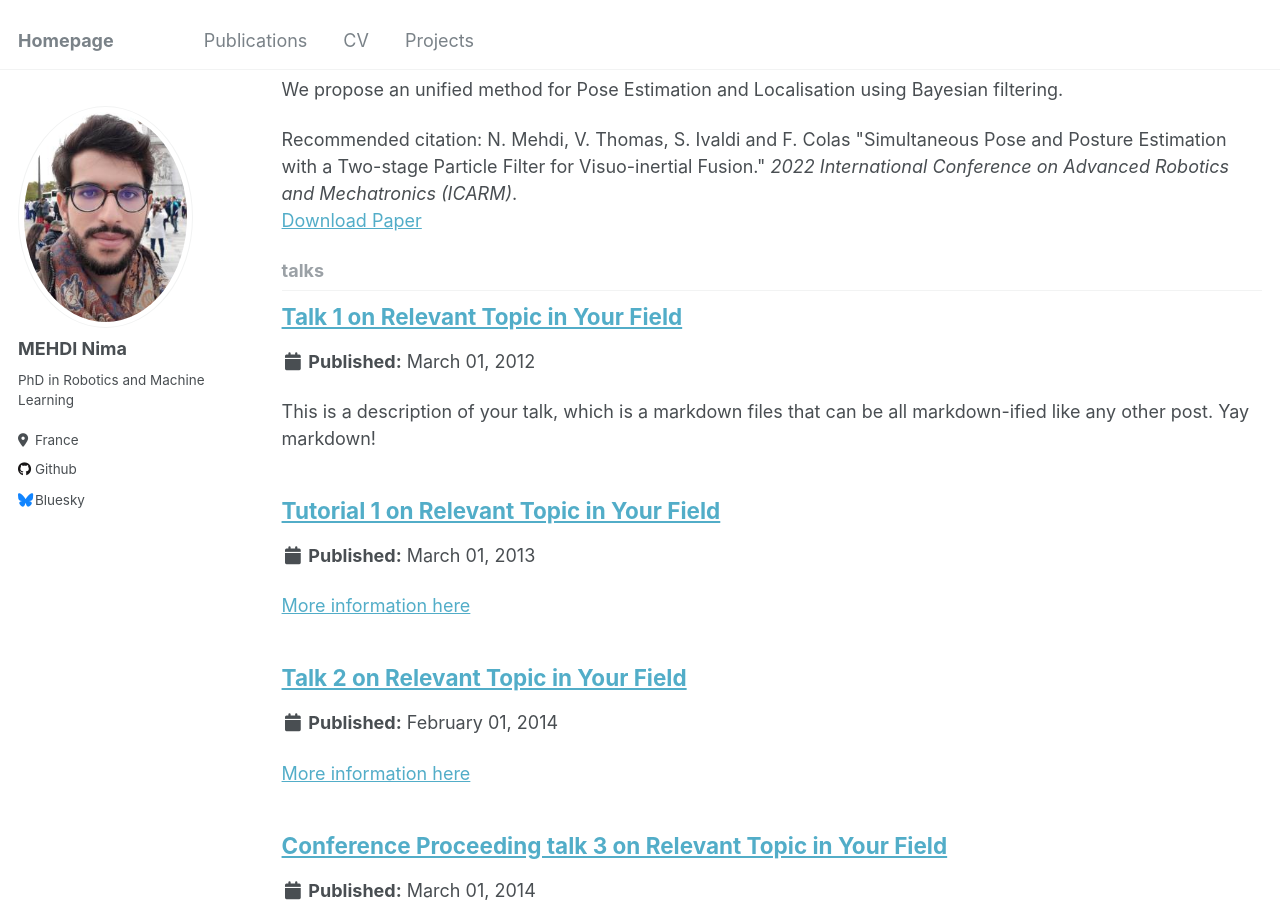
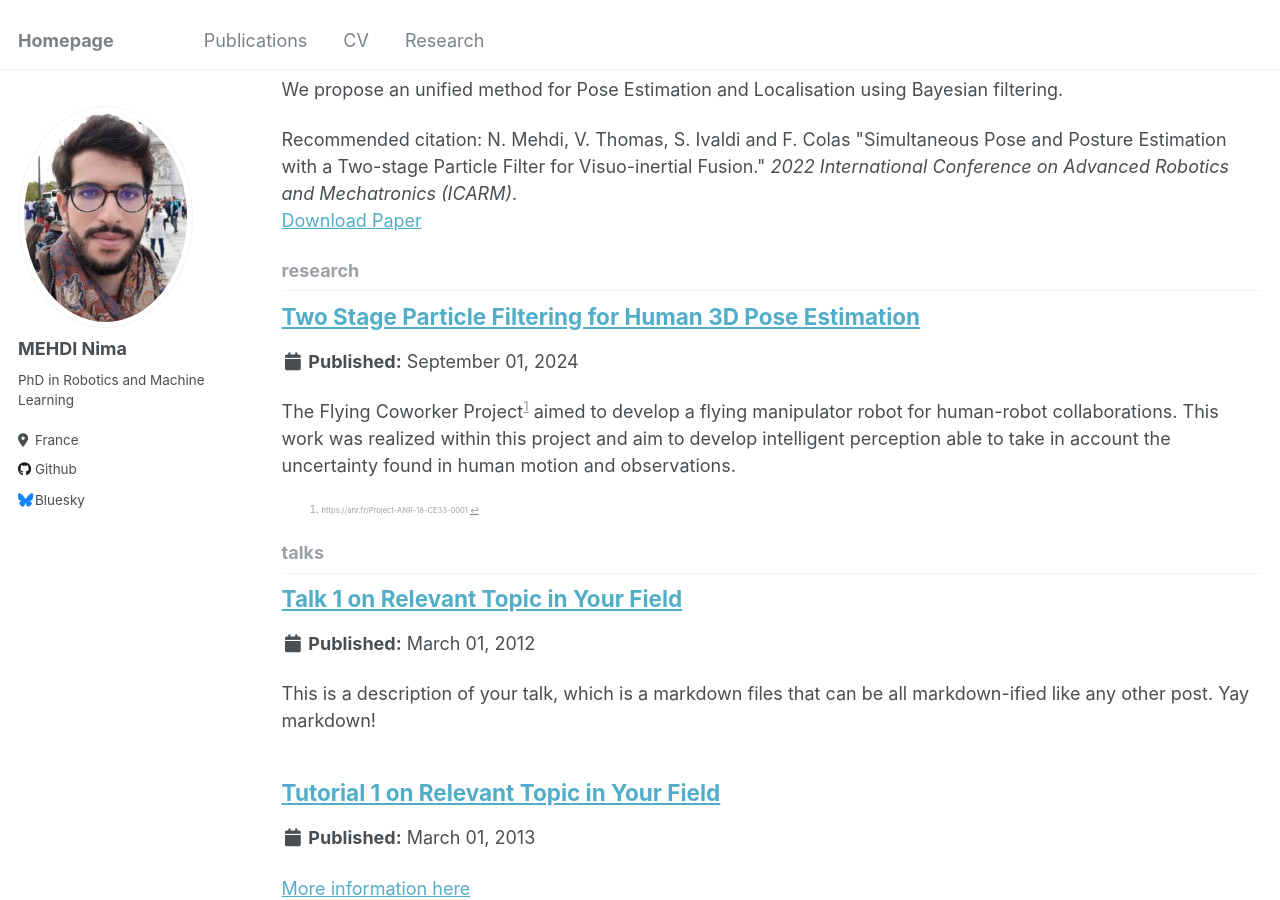
Before and after one commit to MehdiN/mehdin.github.io, a Jekyll site: the page built from _pages/collection-archive.html, in a window 1280 px wide and 900 px high, scrolled down 1207 px. Built offline with Jekyll 4.4.1, drawn with Linux system fonts in a browser that asks for light colours; part of the change alters nothing that is shown.

Commit message:
add projects research section

```diff
--- a/_config.yml
+++ b/_config.yml
@@ -212,6 +212,9 @@ collections:
   talks:
     output: true
     permalink: /:collection/:path/
+  research:
+    output: true
+    permalink: /:collection/:path/
 
 
 # Defaults
@@ -269,6 +272,14 @@ defaults:
       layout: talk
       author_profile: true
       share: true
+  # _research
+  - scope:
+      path: ""
+      type: research
+    values:
+      layout: single
+      author_profile: true
+      share: false
 
 
 # Sass/SCSS
--- a/_data/navigation.yml
+++ b/_data/navigation.yml
@@ -18,7 +18,7 @@ main:
   - title: "CV"
     url: /cv/
 
-  - title: "Projects"
+  - title: "Research"
     url: /projects/
 
   # - title: "Guide"
--- /dev/null
+++ b/_research/2022-08-01-project-1.md
@@ -0,0 +1,78 @@
+---
+title: 'Two Stage Particle Filtering for Human 3D Pose Estimation'
+date: 2024-09-01
+permalink: /projects/2022/08/project-1/
+tags:
+  - Human Pose Estimation
+  - Data Fusion
+  - Particle Filtering
+---
+
+The Flying Coworker Project[^1] aimed to develop a flying manipulator robot for human-robot collaborations.
+This work was realized within this project and aim to develop intelligent perception able to take in account
+the uncertainty found in human motion and observations.
+
+We are looking to localize the human whole body in the environment and estimate the associated posture.
+We are tackling the problem of human pose estimation through sensor data-fusion as we are aiming to
+take advantage of the monocular camera carried by a flying manipulator and inertial sensors worn by the human operator.
+
+The whole body posture is parametrized by 20 revolute joints, encoded with the XML URDF syntax,
+allowing to compute the kinematics and the dynamics of the body model.
+To obtain the 3D pose, we consider the 6D pose of the center of mass of the body,
+associated with the center of the pelvis.
+
+We are looking to estimate the following distributions:
+
+- Distribution over the revolute joints $$\boldsymbol{\theta}$$
+- Distribution over the 6D pose of the pelvis $$\boldsymbol{x}_{p}$$
+
+Particle filtering was chosen for the following criteria:
+
+- Bayesian framework for data fusion
+- Allow modeling non-Gaussian and non-linear dynamics
+- More robust for global localization problems
+
+We fuse the extracted 2D pose from the video frames with the posture estimated from the inertial sensors.
+However, to lower the computational cost associated with particle filtering, we suggest a
+two stage estimation architecture for simultaneous pose and posture estimation:
+
+- A first stage estimating the 20 joints configuration (posture) from inertial observations $$\boldsymbol{y}_{a}$$.
+- Second stage estimating the whole body 3D pose from posture posterior $$p(\boldsymbol{\theta}_{t}\vert\boldsymbol{y}_{a,1:t})$$ and the 2D pose $$\boldsymbol{y}_{b}$$.
+
+This architecture is allowed by the factorization of the inertial observations.
+At the first stage, we estimate partially the distribution over the posture by estimating
+the configuration for each sub-kinematic tree of the human body model.
+We use a multiple particle filter as the first stage filter.
+
+We reconstruct the distribution from the whole body posture in order to build the following proposal distribution:
+\\[
+  p(\boldsymbol{\theta}\_{t} \vert \boldsymbol{y}\_{a,1:t}) \sum_{k}^{N} w^k_{t-1} p(\boldsymbol{x}\_{p,t} \vert \boldsymbol{x}\_{p,t-1}^k)
+\\]
+
+- $$p(\boldsymbol{\theta}_{t} \vert \boldsymbol{y}_{a,1:t})$$ is given from the first stage.
+- $$\sum_{k}^{N} w^k_{t-1} p(\boldsymbol{x}_{p,t} \vert \boldsymbol{x}_{p,t-1}^k)$$ is deduced from the previous particles of the second filter.
+
+We can alternatively sample uniformly from the distribution over $$\boldsymbol{x}_p$$:
+
+\\[
+  p(\boldsymbol{\theta}\_{t} \vert \boldsymbol{y}\_{a,1:t}) \sum_{k}^{N} p(\boldsymbol{x}\_{p,t} \vert \boldsymbol{x}\_{p,t-1}^k)
+\\]
+
+This uniform sampling from previous particles on $$\boldsymbol{x}_p$$ allows to construct the proposal distribution much faster.
+It allows as well to simplify the computation of the importance factor of the second stage filter:
+
+\\[
+    w_t^i = w_{t-1}^i \cdot p(\boldsymbol{y}\_{b,t} \vert \boldsymbol{x}_{p,t},\boldsymbol{\theta}_t)
+\\]
+
+Compared to the vanilla particle filter, our filtering architecture allows better posture estimation
+with fewer particles. As seen in the image below, our estimation of the posture (right) is closer to the reference
+posture (left) than the posture estimate of the vanilla filter (center).
+![image](/images/imgs_research/project-1/postures.png)
+
+Our contribution shows particle filtering is still relevant for online human pose estimation by leveraging the factorization of the state space
+allowing us to construct an intermediate proposal distribution allowing to sample over the whole body pose.
+We hope to revisit this work to include sampling motions and postures leveraging conditional dependencies over actions.
+
+
+[^1]: https://anr.fr/Project-ANR-18-CE33-0001
```
Also changed, not shown: images/imgs_research/project-1/postures.png (added).
